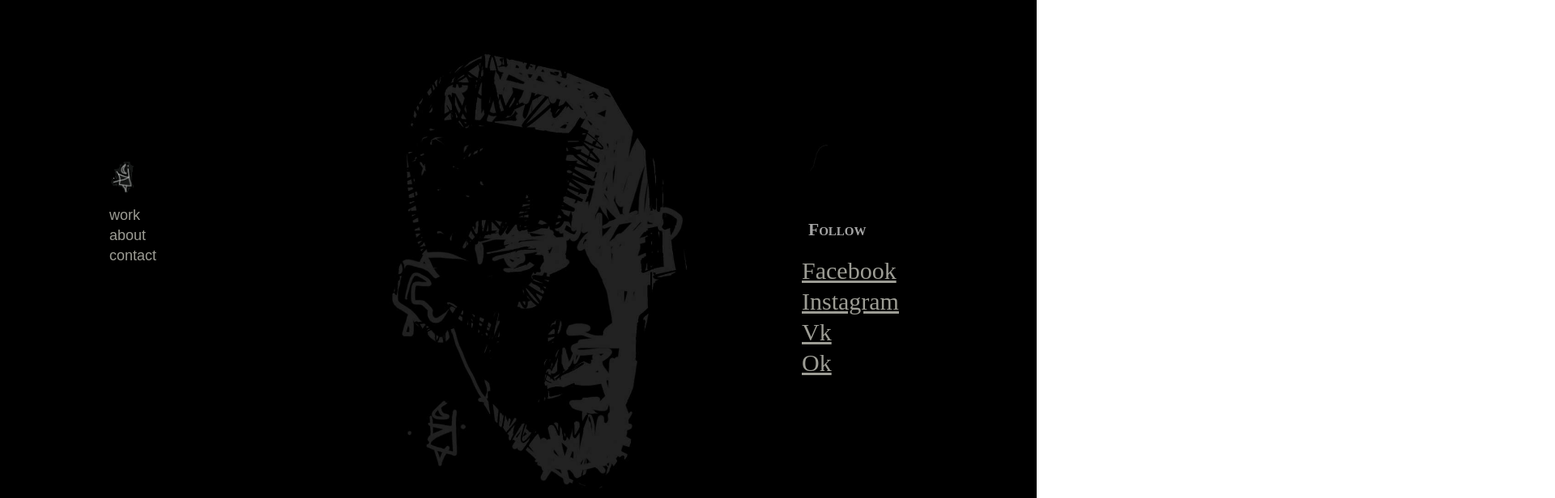
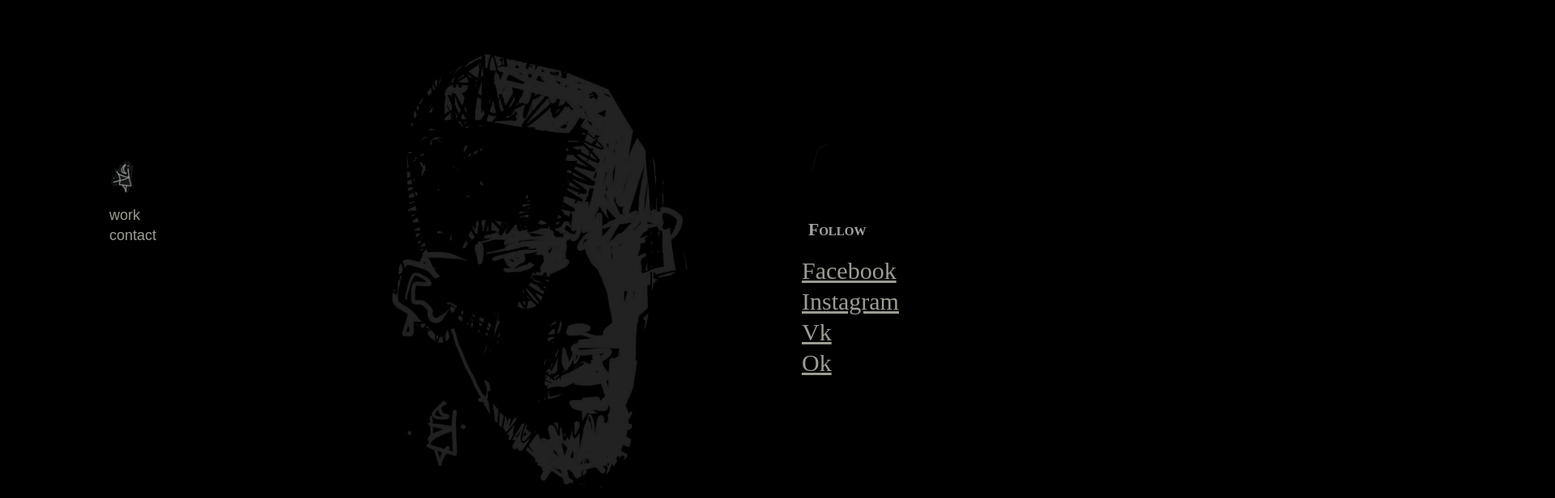
Before and after one commit to JackHummer943/ghomepage, a React (Create React App) app: page /Contact in a window 1280 px wide. Shown: the top 616 px of the page at 81% size, 1920 px wide, since content can reach past the window. Built offline with nearby package versions, Linux system fonts and the light colour scheme.

Commit message:
корректировка стилей на страницах

```diff
--- a/src/App.js
+++ b/src/App.js
@@ -12,22 +12,19 @@ import Comix from './pages/Comix';
 
 import Motions from './pages/Motions';
 
-
 function App() {
-
-
   return (
     <>
       <Router>
         <Routes>
-    <Route path="/" element={<Home/>}/>
-    <Route path="/Work" element={<Work/>}/>
-    <Route path="/About" element={<About/>}/>
-    <Route path="Illustrations" element={<Illustrations/>}/>
-    <Route path="/Comix" element={<Comix/>}/>
-    <Route path="/Contact" element={<Contact/>}/>
+          <Route path="/" element={<Home />} />
+          <Route path="/Work" element={<Work />} />
+          {/* <Route path="/About" element={<About />} /> */}
+          <Route path="Illustrations" element={<Illustrations />} />
+          <Route path="/Comix" element={<Comix />} />
+          <Route path="/Contact" element={<Contact />} />
           {/* <Route path="/dry_media" element={<WorkPages/>}/> */}
-    <Route path="/Motions" element={<Motions/>}/>
+          <Route path="/Motions" element={<Motions />} />
         </Routes>
       </Router>
     </>
--- a/src/pages/About.jsx
+++ b/src/pages/About.jsx
@@ -15,9 +15,7 @@ function About() {
         <li className="about_list">
           <a href="/work">work</a>
         </li>
-        <li className="about_list">
-          <a href="/about">about</a>
-        </li>
+        <li className="about_list">{/* <a href="/about">about</a> */}</li>
         <li className="about_list">
           <a href="/contact">contact</a>
         </li>
--- a/src/pages/Contact.jsx
+++ b/src/pages/Contact.jsx
@@ -17,9 +17,7 @@ function Contact() {
           <li className="text">
             <a href="/work">work</a>
           </li>
-          <li className="text">
-            <a href="/about">about</a>
-          </li>
+          <li className="text">{/* <a href="/about">about</a> */}</li>
           <li className="text">
             <a href="/contact">contact</a>
           </li>
--- a/src/pages/Home.jsx
+++ b/src/pages/Home.jsx
@@ -7,9 +7,7 @@ function Home() {
         <li>
           <a href="/Work">work</a>
         </li>
-        <li>
-          <a href="/about">about</a>
-        </li>
+        <li>{/* <a href="/about">about</a> */}</li>
         <li>
           <a href="/contact">contact</a>
         </li>
--- a/src/pages/Illustrations.jsx
+++ b/src/pages/Illustrations.jsx
@@ -9,9 +9,9 @@ function Illustrations() {
           </a>
         </li>
         <li>
-          <a className="illustration_link" href="/about">
+          {/* <a className="illustration_link" href="/about">
             about
-          </a>
+          </a> */}
         </li>
         <li>
           <a className="illustration_link" href="/contact">
--- a/src/pages/Work.jsx
+++ b/src/pages/Work.jsx
@@ -53,9 +53,7 @@ function Work() {
           <li className="text">
             <a href="/work">work</a>
           </li>
-          <li className="text">
-            <a href="/about">about</a>
-          </li>
+          <li className="text">{/* <a href="/about">about</a> */}</li>
           <li className="text">
             <a href="/contact">contact</a>
           </li>
--- a/src/work.css
+++ b/src/work.css
@@ -1,6 +1,3 @@
-html, body {
-  overflow: scroll;
-}
 .image_block__image {
   width: 70%;
   height: 30%;
@@ -10,10 +7,9 @@ html, body {
   position: relative;
   /* margin: 20px; */
   margin-left: 400px;
-
 }
 .work {
-  background-color:  #101010;
+  background-color: #101010;
 }
 .left_block {
   /* background-color: white; */
@@ -23,15 +19,14 @@ html, body {
   display: inline-block;
   width: 400px;
   height: 750px;
-
 }
- .list {
- padding-left: 135px;
+.list {
+  padding-left: 135px;
 }
 .text {
   font-size: 18px;
   font-family: 'Inter', sans-serif;
-    font-family: 'Montserrat', sans-serif;
+  font-family: 'Montserrat', sans-serif;
 }
 .scroll {
   position: fixed;
```
Also changed, not shown: src/about.css (+4 -9 lines). Lines whose indentation alone changed are shown as unchanged.
